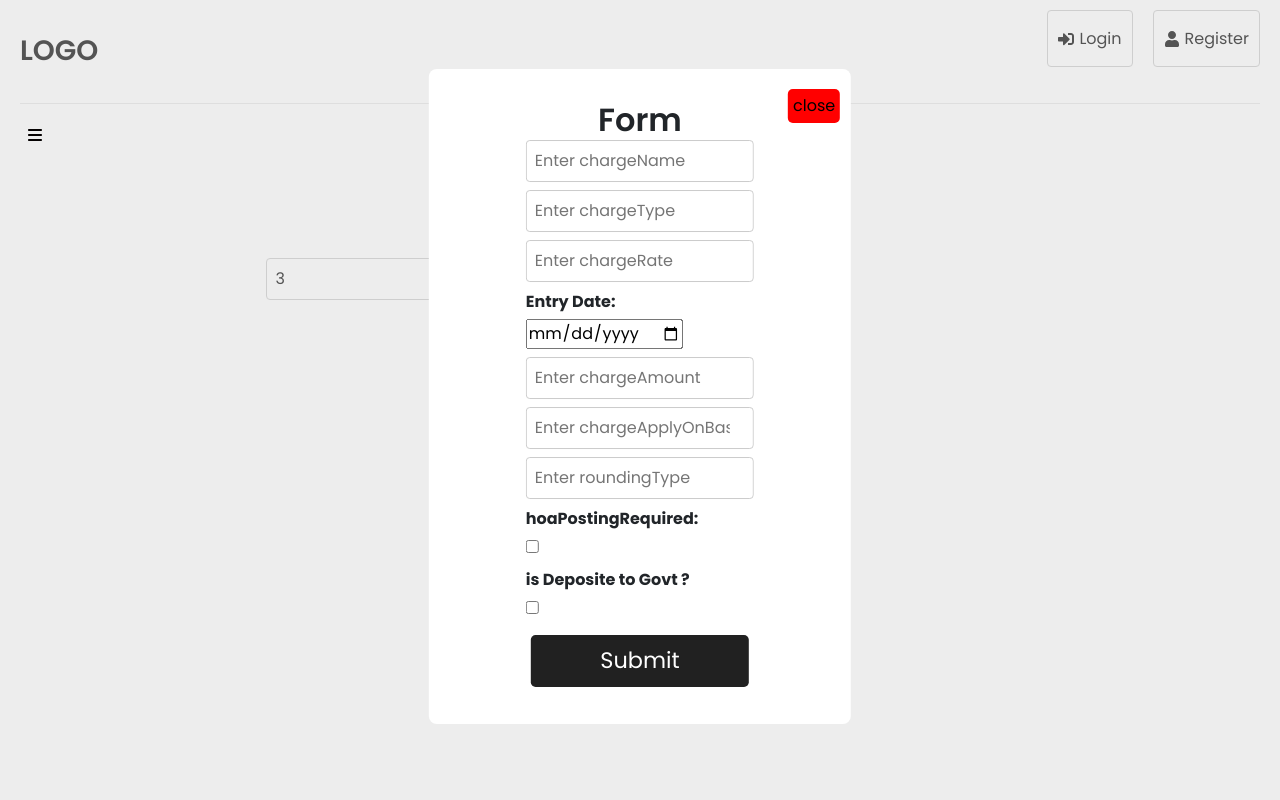
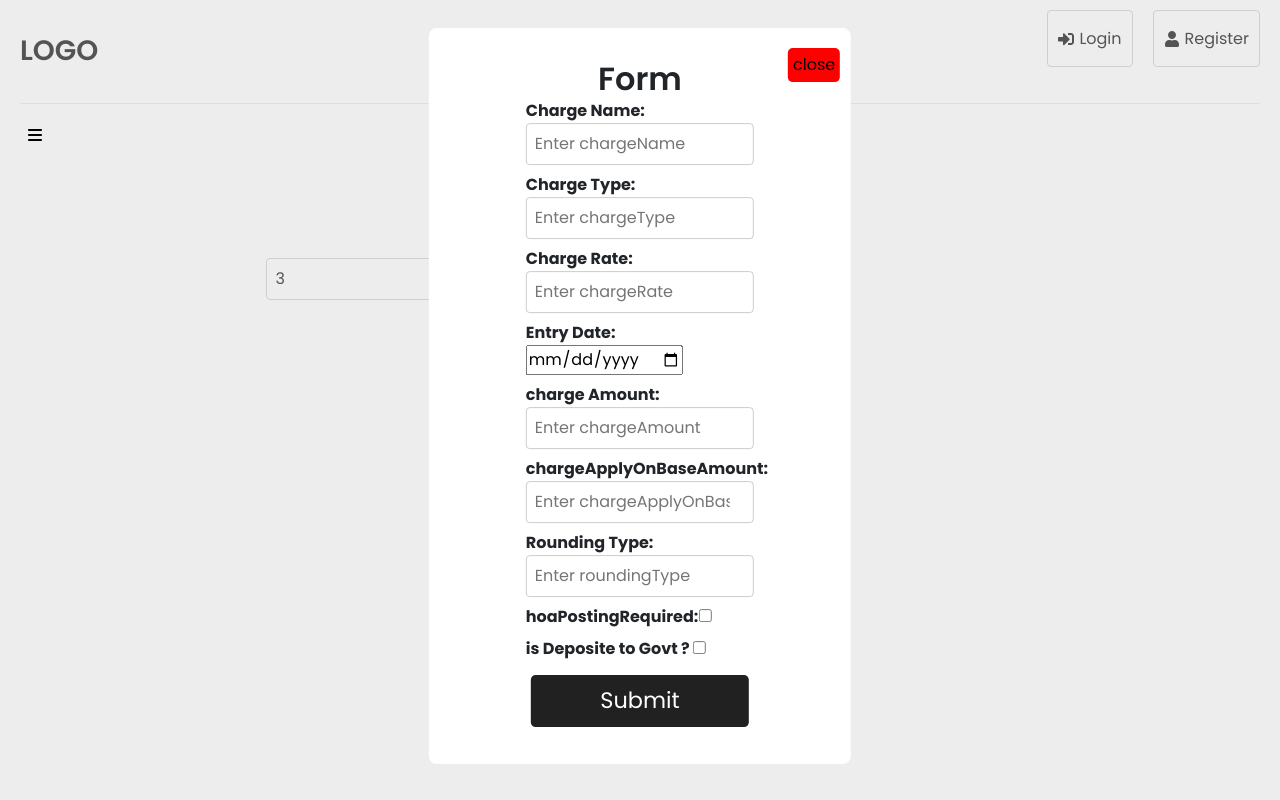
Before and after one commit to PrakashNandan/cdac-project1, a React (Create React App) app: page /loggedin in a window 1280 px wide. Both pictures are taken after a click on the button "Add User". Built offline with nearby package versions, Linux system fonts and the light colour scheme.

Commit message:
form changes

```diff
--- a/src/Components/AddCharges.jsx
+++ b/src/Components/AddCharges.jsx
@@ -2,7 +2,7 @@ import axios from './axios.jsx'
 import React, {useEffect, useState}from 'react'
 import ShowModal from './ShowModal'
 import Mymodal from './ShowModal';
-import './modal.css'
+import '../style/modal.css'
 import UserData from './UserData';
 import '../style/UserData.css'
 import {ToastContainer, toast} from 'react-toastify'
@@ -24,7 +24,7 @@ function Addcharges() {
         chargeApplyOnBaseAmount:'',
         roundingType:'',
         hoaPostingRequired:false,
-        isDepositetoGovt:false,
+        isDepositToGovt:false
       });
 
       const [users, setUsers] = useState([]);
@@ -101,12 +101,12 @@ function Addcharges() {
         <Mymodal closeModal={closeModal} handleSubmit={handleSubmit} handleInputChange={handleInputChange} >
 
               <button id='close-btn' onClick={closeModal}>close</button>
-              <h2>Form</h2>
+                     <h2>Form</h2>
 
               <form onSubmit={handleSubmit}  className='form'>
 
               <div >
-                  {/* <label htmlFor="chargeName">Charge Name:</label> */}
+                  <label htmlFor="chargeName">Charge Name:</label>
                   <input
                     type="text"
                     name="chargeName"
@@ -118,7 +118,7 @@ function Addcharges() {
                   />
               </div>
               <div >
-                  {/* <label htmlFor="chargeType">Charge Type:</label> */}
+                  <label htmlFor="chargeType">Charge Type:</label>
                   <input
                     type="number"
                     name="chargeType"
@@ -130,7 +130,7 @@ function Addcharges() {
                   />
               </div>
               <div >
-                  {/* <label htmlFor="chargeRate">Charge Rate:</label> */}
+                  <label htmlFor="chargeRate">Charge Rate:</label>
                   <input
                     type="number"
                     name="chargeRate"
@@ -154,7 +154,7 @@ function Addcharges() {
                   />
               </div>
               <div >
-                  {/* <label htmlFor="chargeAmount">charge Amount:</label> */}
+                  <label htmlFor="chargeAmount">charge Amount:</label>
                   <input
                     type="number"
                     name="chargeAmount"
@@ -166,7 +166,7 @@ function Addcharges() {
                   />
               </div>
               <div >
-                  {/* <label htmlFor="chargeApplyOnBaseAmount">chargeApplyOnBaseAmount:</label> */}
+                  <label htmlFor="chargeApplyOnBaseAmount">chargeApplyOnBaseAmount:</label>
                   <input
                     type="number"
                     name="chargeApplyOnBaseAmount"
@@ -178,7 +178,7 @@ function Addcharges() {
                   />
               </div>
               <div >
-                  {/* <label htmlFor="roundingType">Rounding Type:</label> */}
+                  <label htmlFor="roundingType">Rounding Type:</label>
                   <input
                     type="number"
                     name="roundingType"
@@ -202,14 +202,14 @@ function Addcharges() {
                   />
               </div>
               <div >
-                  <label htmlFor="isDepositetoGovt">is Deposite to Govt ? </label>
+                  <label htmTor="isDepositetoGovt">is Deposite to Govt ? </label>
                   <input
                     type="checkbox"
-                    name="isDepositetoGovt"
-                    id="isDepositetoGovt"
-                    checked={user.isDepositetoGovt}
+                    Tme="isDepositetoGovt"
+                Tid="isDepositetoGovt"
+                    checked={user.isDepositToGovt}
                     onChange={handleInputChange}
-                    placeholder="Enter isDepositetoGovt"
+                    placeholder="Tter isDepositetoGovt"
 
                   />
               </div>
@@ -247,7 +247,7 @@ function Addcharges() {
                 <th>chargeApplyOnBaseAmount</th>
                 <th>roundingType</th>
                 <th>hoaPostingRequired</th>
-                <th>isDepositetoGovt</th>
+            T<th>isDepositetoGovt</th>
             </tr>
             </thead>
             <tbody>
--- a/src/Components/ChargeList.jsx
+++ b/src/Components/ChargeList.jsx
@@ -12,7 +12,7 @@ function ChargeList({findAll}) {
     const [inputId, setInputId] = useState('');
 
     useEffect(()=>{
-        // handleFindALL();
+        handleFindALL();
     },[])
 
 
@@ -31,7 +31,7 @@ function ChargeList({findAll}) {
 
     }
 
-    findAll && handleFindALL();
+    // findAll && handleFindALL();
 
     const showErrorToast=()=>{
         toast.error("Something went wrong, check your connection !!")
@@ -94,7 +94,7 @@ function ChargeList({findAll}) {
                             <th>chargeApplyOnBaseAmount</th>
                             <th>roundingType</th>
                             <th>hoaPostingRequired</th>
-                            <th>isDepositetoGovt</th>
+                            <th>isDepositToGovt</th>
                             <th>Operations</th>
                         </tr>
                     </thead>
--- a/src/Components/ShowModal.jsx
+++ b/src/Components/ShowModal.jsx
@@ -19,11 +19,13 @@ function Mymodal({closeModal, children, handleSubmit}) {
     <>
 
           <div className="modal_wrapper"  onClick={closeModal}></div>
-          <div className="modal_container">
+          <div id='modalParent'>
+            <div className="modal_container">
 
-            {children}
+              {children}
 
 
+            </div>
           </div>
     </>,
     document.querySelector('.myPortalModalDiv')
--- a/src/Components/Sidebar.js
+++ b/src/Components/Sidebar.js
@@ -1,7 +1,7 @@
 import React, { useState, useEffect, useRef } from 'react';
 import { FontAwesomeIcon } from '@fortawesome/react-fontawesome';
 import { faBars, faAngleDown, faAngleRight } from '@fortawesome/free-solid-svg-icons';
-import './Sidebar.css';
+import '../style/Sidebar.css';
 import axios from './axios.jsx';
 
 
@@ -57,7 +57,7 @@ const TripleLevelDropdown = ({setShowChargeList,setFindAll}) => {
   }
   function handleClick2 (){
     setShowChargeList(true);
-      setFindAll(true);
+      // setFindAll(true);
 
   }
 
@@ -116,8 +116,8 @@ const TripleLevelDropdown = ({setShowChargeList,setFindAll}) => {
                   </button>
                   {isDropdown3Open && (
                     <ul className="sidebar-submenu3">
-                      <li><button className="sidebar-dropdown3" >AddCharge</button></li>
-                      <li><button className="sidebar-dropdown3" >ChargeList</button></li>
+                      <li><button className="sidebar-dropdown3" >Add Bill-Category</button></li>
+                      <li><button className="sidebar-dropdown3" >Bill Category List</button></li>
                     </ul>
                   )}
                 </li>
--- a/src/Components/UserData.jsx
+++ b/src/Components/UserData.jsx
@@ -13,7 +13,7 @@ function UserData({users}) {
             chargeApplyOnBaseAmount,
             roundingType,
             hoaPostingRequired,
-            isDepositetoGovt,} = curUser;
+            isDepositToGovt,} = curUser;
 
 
             return (
@@ -27,7 +27,7 @@ function UserData({users}) {
                     <td>{chargeApplyOnBaseAmount}</td>
                     <td>{roundingType}</td>
                     <td>{hoaPostingRequired===true ? "YES" : "NO" }</td>
-                    <td>{isDepositetoGovt===true ? "YES" : "NO"}</td>
+                    <td>{isDepositToGovt===true ? "YES" : "NO"}</td>
                 </tr>
             )
         })
--- a/src/Components/UserDetail.js
+++ b/src/Components/UserDetail.js
@@ -8,16 +8,16 @@ function UserDetail() {
 
 // const
 const [showChargeList,setShowChargeList]=useState(false);
-const [findAll, setFindAll]=useState(false)
+// const [findAll, setFindAll]=useState(false)
 
 
 
   return (
     <div>
-      <Sidebar setShowChargeList={setShowChargeList}  setFindAll={setFindAll}></Sidebar>
+      <Sidebar setShowChargeList={setShowChargeList}  ></Sidebar>
       {/* <AddAndDisplayUserPage/> */}
       {/* <Addcharges/> */}
-     {showChargeList? <ChargeList findAll={findAll} />:<Addcharges/>}
+     {showChargeList? <ChargeList  />:<Addcharges/>}
 
 
 
--- a/src/Components/modal.css
+++ b/src/style/modal.css
@@ -14,6 +14,10 @@
     bottom: 0;
     background-color: rgb(209, 209, 209);
     opacity: 0.4;
+
+}
+#modalParent{
+    max-height: 70vh;
 }
 .modal_container{
    position: fixed;
@@ -29,6 +33,10 @@
    justify-content: center;
    align-items: center;
    width: 33vw;
+
+   max-height: 100vh;
+   overflow-y: auto;
+
 }
 
 .modal-btn{
@@ -82,7 +90,11 @@
     justify-content: center;
     /* align-items: center; */
     width: 70%;
-    overflow-y: auto;
+    /* overflow-y: auto; */
+
+ }
+ .form label{
+    display: inline;
  }
  .form div{
     margin-bottom: 0.5rem;;
```
Also changed, not shown: src/style/Sidebar.css (renamed from src/Components/Sidebar.css).
